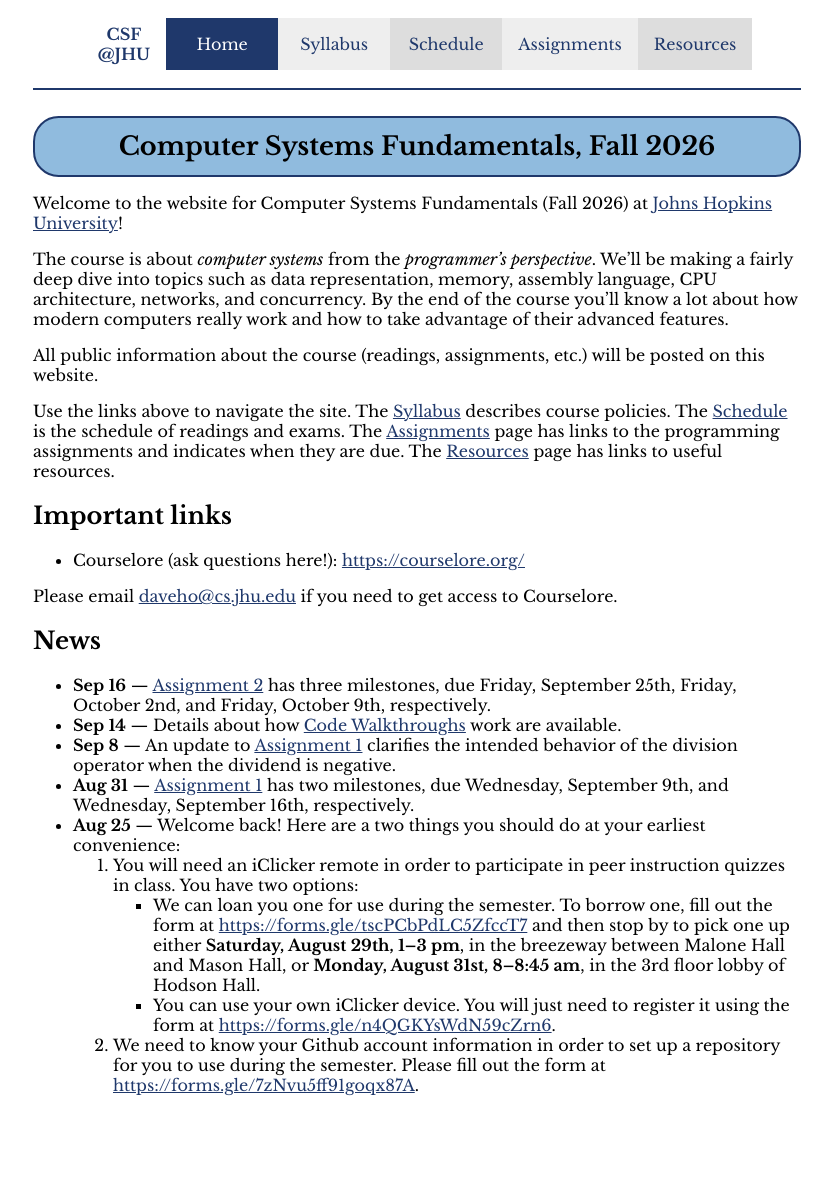
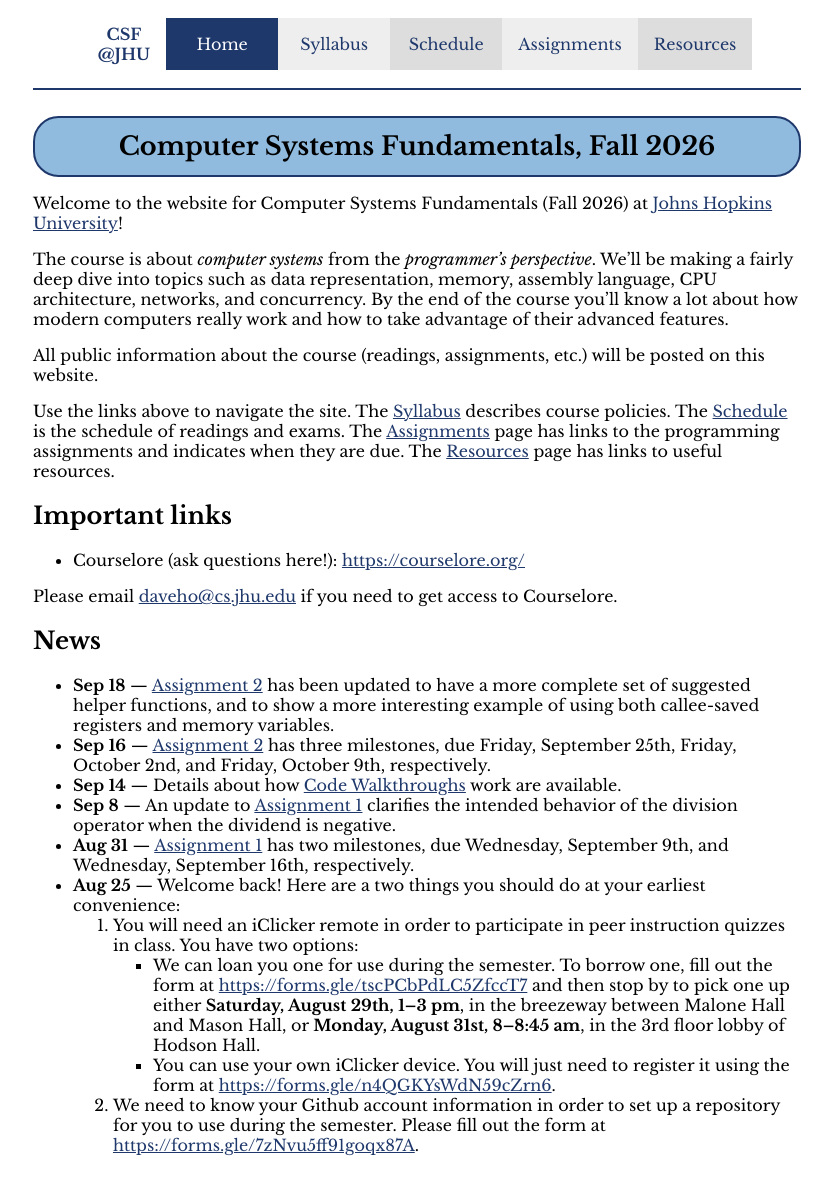
Before and after one commit to jhucsf/fall2026, a Jekyll site: the page built from index.md, in a window 1280 px wide. Shown: the whole page, without its empty margins (223-1055 px from the left). Built offline with Jekyll 4.4.1, drawn with Linux system fonts in a browser that asks for light colours; before the commit the page ends 1127 px from its top, so only the background shows below that.

Commit message:
mention a2 update

```diff
--- a/index.md
+++ b/index.md
@@ -31,6 +31,10 @@ Please email <daveho@cs.jhu.edu> if you need to get access to Courselore.
 
 ## News
 
+* **Sep 18** — [Assignment 2](assign/assign02.html) has been updated to
+  have a more complete set of suggested helper functions, and to show
+  a more interesting example of using both callee-saved registers and
+  memory variables.
 * **Sep 16** — [Assignment 2](assign/assign02.html) has three milestones,
   due Friday, September 25th, Friday, October 2nd, and Friday, October 9th,
   respectively.
```
